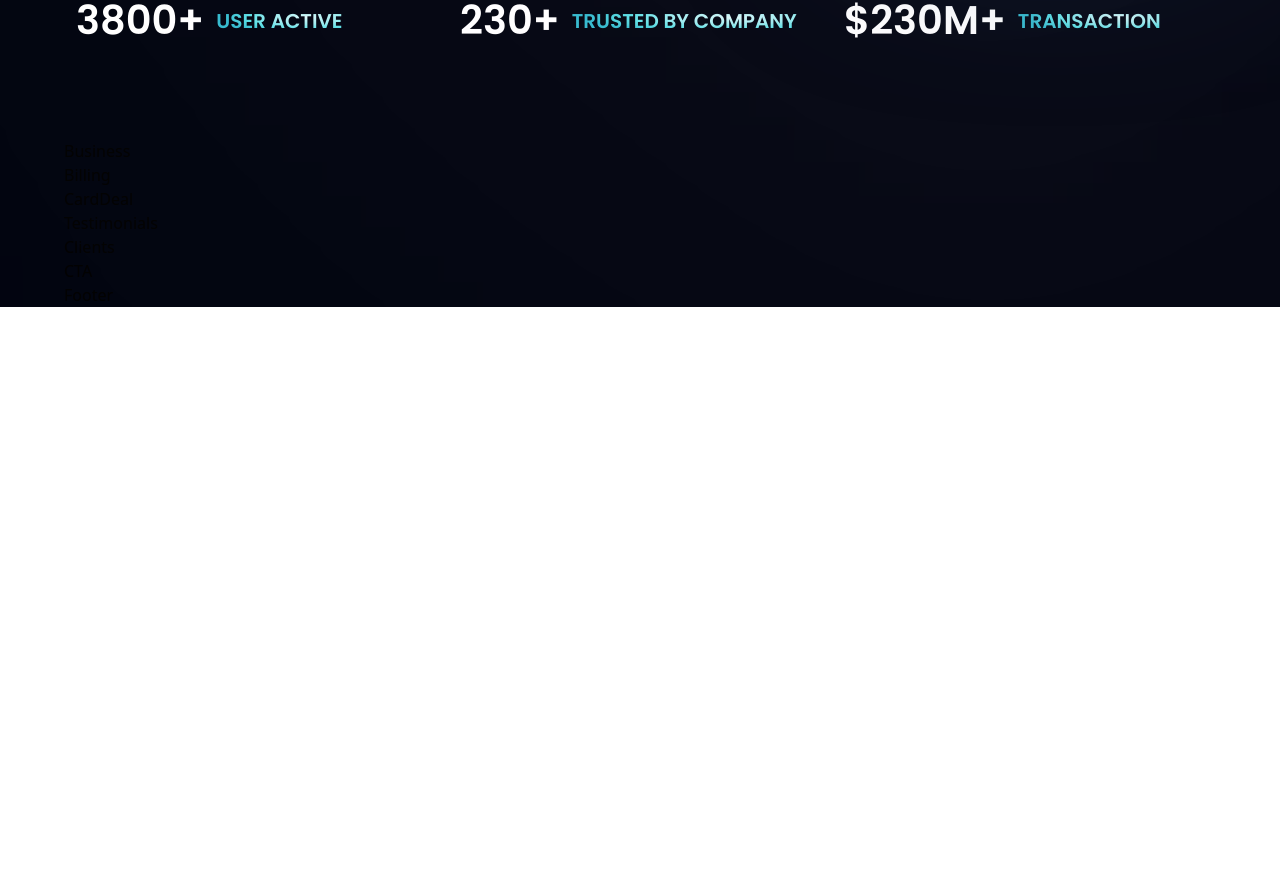
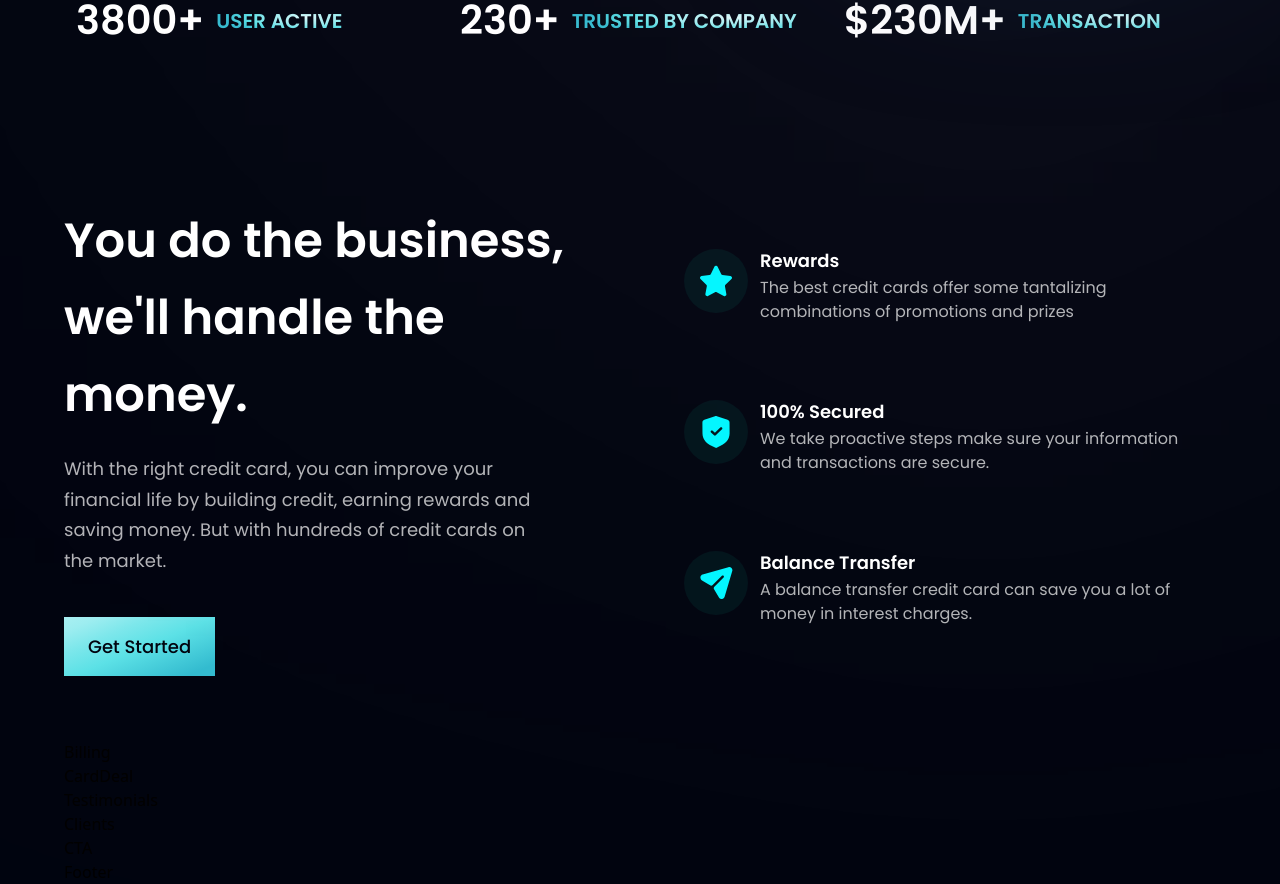
Before and after one commit to Gabr1elSouza/Bank_Modern, a React (Vite) app in the folder bank_modern_app/: page / in a window 1280 px wide. Shown: the part 862-1746 px from the top of the page. Before the commit the page ends 1169 px from the top, so only its background shows below. Built offline with nearby package versions, Linux system fonts and the light colour scheme.

Commit message:
Finish Business section

```diff
--- a/bank_modern_app/src/Components/Business.jsx
+++ b/bank_modern_app/src/Components/Business.jsx
@@ -1,9 +1,49 @@
-import React from 'react'
+import { features } from "../constants";
+import styles, { layout } from "../styles";
+import Button from "./Button";
 
-const Business = () => {
-  return (
-    <div>Business</div>
-  )
-}
+const FeatureCard = ({ icon, title, content, index }) => (
+  <div
+    className={`flex flex-row p-6 rounded-[20px] ${
+      index !== features.length - 1 ? "mb-6" : "mb-0"
+    } feature-card`}
+  >
+    <div
+      className={`w-[64px] h-[64px] rounded-full ${styles.flexCenter} bg-dimBlue`}
+    >
+      <img src={icon} alt="icon" className="w=[50%] h-[50%] object-contain" />
+    </div>
+    <div className="flex-1 flex flex-col ml-3">
+      <h4 className="font-poppins font-semibold text-white text-[18px] leading-[23px] mb-1">
+        {title}
+      </h4>
+      <p className="font-poppins font-normal text-dimWhite text-[16px] leading-[24px] mb-1">
+        {content}
+      </p>
+    </div>
+  </div>
+);
 
-export default Business
+const Business = () => (
+  <section id="features" className={`${layout.section}`}>
+    <div className={`${layout.sectionInfo}`}>
+      <h2 className={`${styles.heading2}`}>
+        You do the business,
+        <br className="sm:block hidden" /> we'll handle the money.
+      </h2>
+      <p className={`${styles.paragraph} max-w-[470px] mt-5`}>
+        With the right credit card, you can improve your financial life by
+        building credit, earning rewards and saving money. But with hundreds of
+        credit cards on the market.
+      </p>
+      <Button styles="mt-10" />
+    </div>
+    <div className={`${layout.sectionImg} flex-col`}>
+      {features.map((feature, index) => (
+        <FeatureCard key={feature.id} {...feature} index={index} />
+      ))}
+    </div>
+  </section>
+);
+
+export default Business;
--- a/bank_modern_app/src/Components/Button.jsx
+++ b/bank_modern_app/src/Components/Button.jsx
@@ -1,7 +1,11 @@
 import React from "react";
 
-const Button = () => {
-  return <div>Button</div>;
+const Button = ({ styles }) => {
+  return (
+    <button type="button" className={`py-4 px-6 bg-blue-gradient font-poppins font-medium text-[18px] text-primary outline-none ${styles}` }>
+      Get Started
+    </button>
+  );
 };
 
 export default Button;
```
